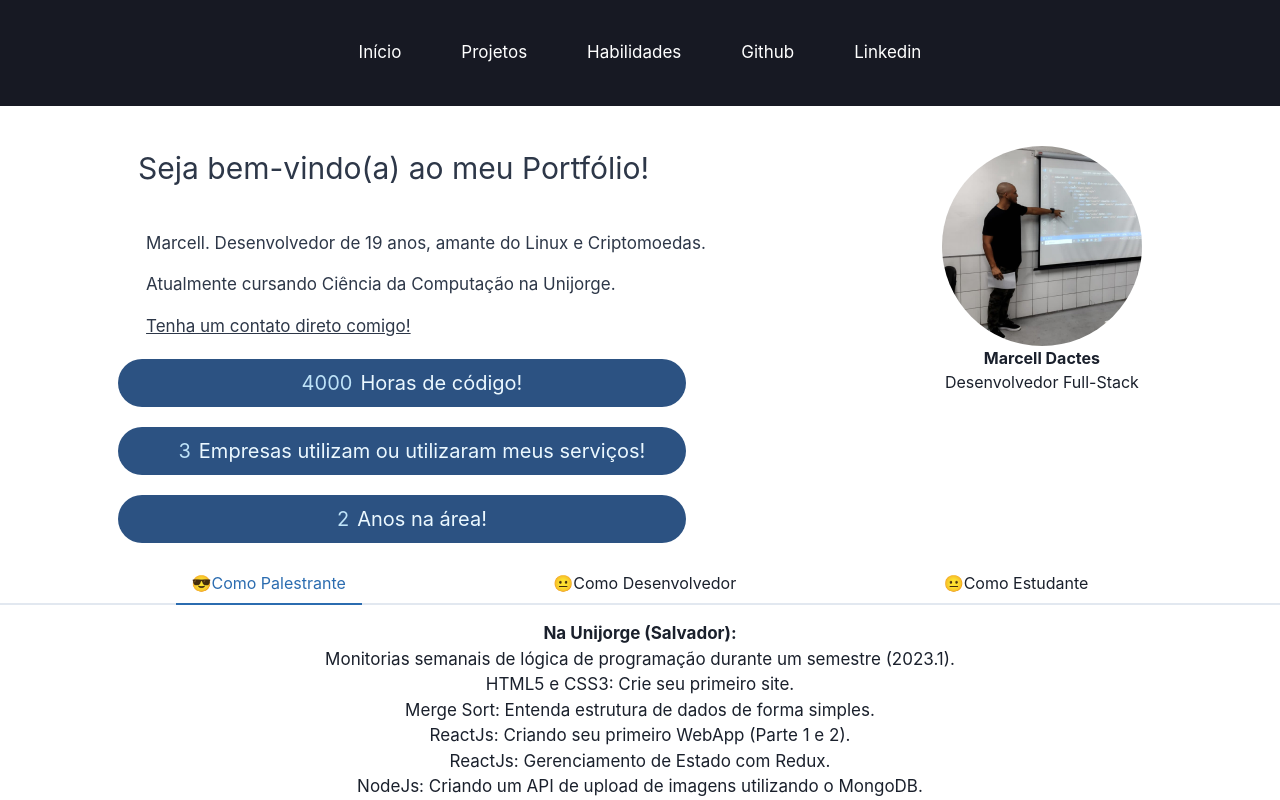
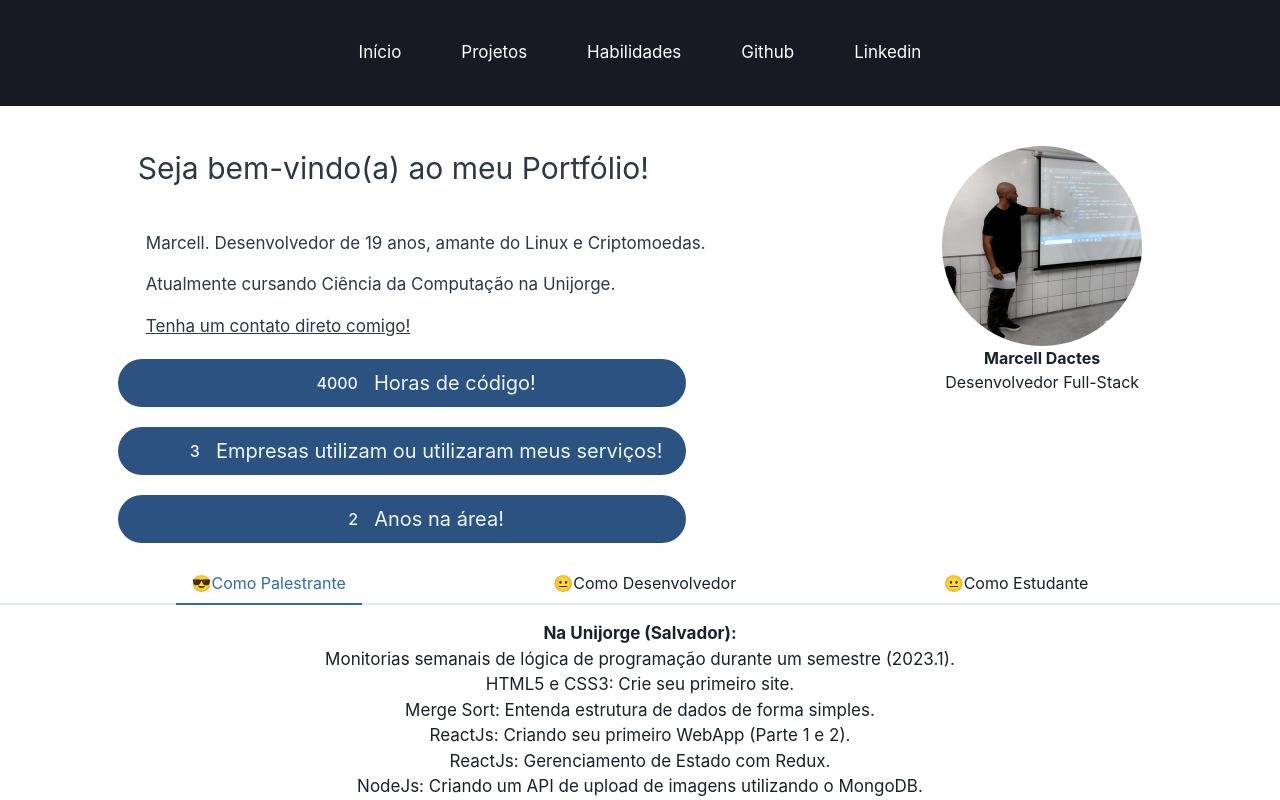
Before and after one commit to marcelldac/portfolio_v3, a React (Vite) app: page / in a window 1280 px wide. Shown: the top 800 px of the page. Built offline with nearby package versions, Linux system fonts and the light colour scheme.

Commit message:
feat: modify fastCounter

```diff
--- a/src/components/FastCounter.jsx
+++ b/src/components/FastCounter.jsx
@@ -1,6 +1,6 @@
 import { animate, useMotionValue, useTransform, motion } from "framer-motion";
 import { useEffect } from "react";
-import { Text } from "@chakra-ui/react";
+import { Flex, Text } from "@chakra-ui/react";
 
 export default function FastCounter(props) {
   const count = useMotionValue(0);
@@ -9,13 +9,17 @@ export default function FastCounter(props) {
   useEffect(() => {
     const animation = animate(count, props.quantity, { duration: 3 });
     return animation.stop;
-    }, [])
+  }, []);
 
   return (
-        <Text ml={5} color='#BEE3F8'>
-            <motion.h1>
+    <Flex direction="row" ml={12}>
+      <motion.h1
+        color={props.color || "black"}
+        style={{ fontWeight: 500, fontSize: 16 }}
+      >
         {rounded}
       </motion.h1>
-        </Text>
-    )
+      <Text ml={2}>{props.text}</Text>
+    </Flex>
+  );
 }
```
Lines whose indentation alone changed are shown as unchanged.
